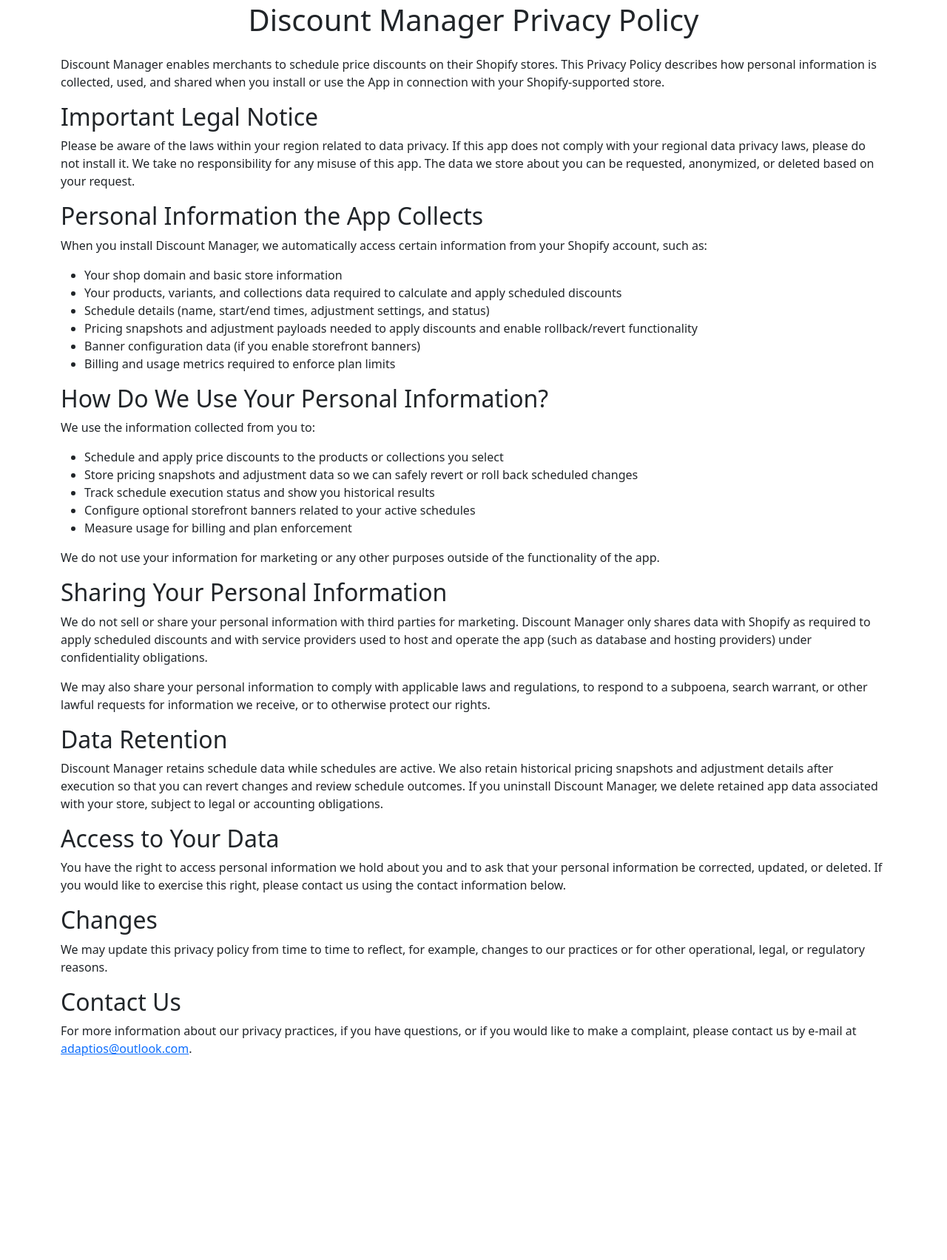
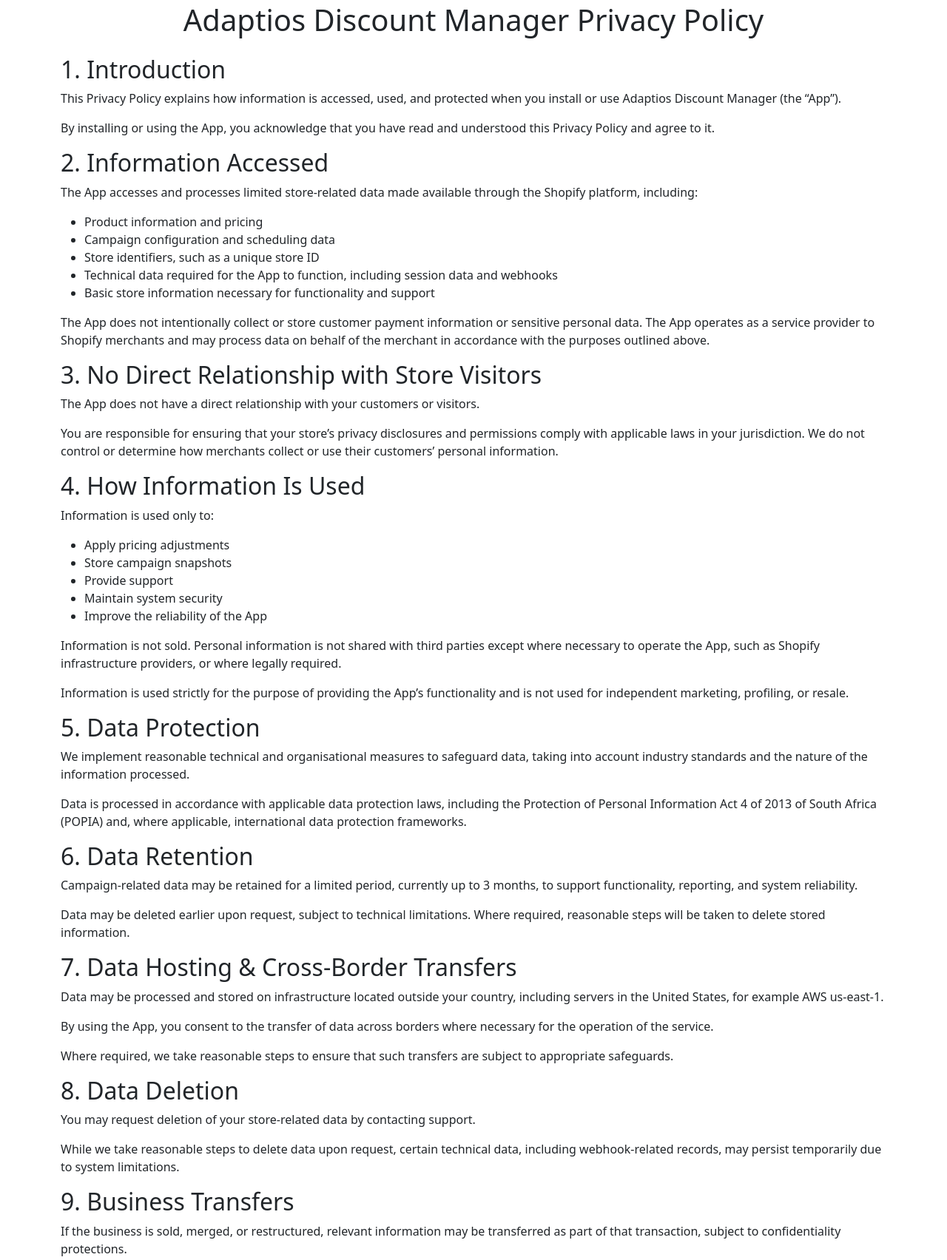
Before and after one commit to adaptios/adaptios.github.io, a website: page adaptios-discount-manager-privacy-policy.html in a window 1280 px wide. Shown: the part 45-1749 px from the top of the page at 74% size. Before the commit the page ends 1523 px from the top, so only its background shows below. Drawn offline with nearby package versions, Linux system fonts and the light colour scheme.

Commit message:
updated privacy policy

```diff
--- a/adaptios-discount-manager-privacy-policy.html
+++ b/adaptios-discount-manager-privacy-policy.html
@@ -8,49 +8,125 @@
 </head>
 <body>
     <div class="container my-5">
-        <h1 class="text-center mb-4">Discount Manager Privacy Policy</h1>
-        <p>Discount Manager enables merchants to schedule price discounts on their Shopify stores. This Privacy Policy describes how personal information is collected, used, and shared when you install or use the App in connection with your Shopify-supported store.</p>
+        <h1 class="text-center mb-4">Adaptios Discount Manager Privacy Policy</h1>
 
-        <h2>Important Legal Notice</h2>
-        <p>Please be aware of the laws within your region related to data privacy. If this app does not comply with your regional data privacy laws, please do not install it. We take no responsibility for any misuse of this app. The data we store about you can be requested, anonymized, or deleted based on your request.</p>
+        <h2>1. Introduction</h2>
+        <p>
+            This Privacy Policy explains how information is accessed, used, and protected when you install or use
+            Adaptios Discount Manager (the “App”).
+        </p>
+        <p>
+            By installing or using the App, you acknowledge that you have read and understood this Privacy Policy
+            and agree to it.
+        </p>
 
-        <h2>Personal Information the App Collects</h2>
-        <p>When you install Discount Manager, we automatically access certain information from your Shopify account, such as:</p>
+        <h2>2. Information Accessed</h2>
+        <p>
+            The App accesses and processes limited store-related data made available through the Shopify platform,
+            including:
+        </p>
         <ul>
-            <li>Your shop domain and basic store information</li>
-            <li>Your products, variants, and collections data required to calculate and apply scheduled discounts</li>
-            <li>Schedule details (name, start/end times, adjustment settings, and status)</li>
-            <li>Pricing snapshots and adjustment payloads needed to apply discounts and enable rollback/revert functionality</li>
-            <li>Banner configuration data (if you enable storefront banners)</li>
-            <li>Billing and usage metrics required to enforce plan limits</li>
+            <li>Product information and pricing</li>
+            <li>Campaign configuration and scheduling data</li>
+            <li>Store identifiers, such as a unique store ID</li>
+            <li>Technical data required for the App to function, including session data and webhooks</li>
+            <li>Basic store information necessary for functionality and support</li>
         </ul>
+        <p>
+            The App does not intentionally collect or store customer payment information or sensitive personal data.
+            The App operates as a service provider to Shopify merchants and may process data on behalf of the merchant
+            in accordance with the purposes outlined above.
+        </p>
 
-        <h2>How Do We Use Your Personal Information?</h2>
-        <p>We use the information collected from you to:</p>
+        <h2>3. No Direct Relationship with Store Visitors</h2>
+        <p>
+            The App does not have a direct relationship with your customers or visitors.
+        </p>
+        <p>
+            You are responsible for ensuring that your store’s privacy disclosures and permissions comply with
+            applicable laws in your jurisdiction. We do not control or determine how merchants collect or use their
+            customers’ personal information.
+        </p>
+
+        <h2>4. How Information Is Used</h2>
+        <p>Information is used only to:</p>
         <ul>
-            <li>Schedule and apply price discounts to the products or collections you select</li>
-            <li>Store pricing snapshots and adjustment data so we can safely revert or roll back scheduled changes</li>
-            <li>Track schedule execution status and show you historical results</li>
-            <li>Configure optional storefront banners related to your active schedules</li>
-            <li>Measure usage for billing and plan enforcement</li>
+            <li>Apply pricing adjustments</li>
+            <li>Store campaign snapshots</li>
+            <li>Provide support</li>
+            <li>Maintain system security</li>
+            <li>Improve the reliability of the App</li>
         </ul>
-        <p>We do not use your information for marketing or any other purposes outside of the functionality of the app.</p>
+        <p>
+            Information is not sold. Personal information is not shared with third parties except where necessary to
+            operate the App, such as Shopify infrastructure providers, or where legally required.
+        </p>
+        <p>
+            Information is used strictly for the purpose of providing the App’s functionality and is not used for
+            independent marketing, profiling, or resale.
+        </p>
 
-        <h2>Sharing Your Personal Information</h2>
-        <p>We do not sell or share your personal information with third parties for marketing. Discount Manager only shares data with Shopify as required to apply scheduled discounts and with service providers used to host and operate the app (such as database and hosting providers) under confidentiality obligations.</p>
-        <p>We may also share your personal information to comply with applicable laws and regulations, to respond to a subpoena, search warrant, or other lawful requests for information we receive, or to otherwise protect our rights.</p>
+        <h2>5. Data Protection</h2>
+        <p>
+            We implement reasonable technical and organisational measures to safeguard data, taking into account
+            industry standards and the nature of the information processed.
+        </p>
+        <p>
+            Data is processed in accordance with applicable data protection laws, including the Protection of Personal
+            Information Act 4 of 2013 of South Africa (POPIA) and, where applicable, international data protection
+            frameworks.
+        </p>
 
-        <h2>Data Retention</h2>
-        <p>Discount Manager retains schedule data while schedules are active. We also retain historical pricing snapshots and adjustment details after execution so that you can revert changes and review schedule outcomes. If you uninstall Discount Manager, we delete retained app data associated with your store, subject to legal or accounting obligations.</p>
+        <h2>6. Data Retention</h2>
+        <p>
+            Campaign-related data may be retained for a limited period, currently up to 3 months, to support
+            functionality, reporting, and system reliability.
+        </p>
+        <p>
+            Data may be deleted earlier upon request, subject to technical limitations. Where required, reasonable
+            steps will be taken to delete stored information.
+        </p>
 
-        <h2>Access to Your Data</h2>
-        <p>You have the right to access personal information we hold about you and to ask that your personal information be corrected, updated, or deleted. If you would like to exercise this right, please contact us using the contact information below.</p>
+        <h2>7. Data Hosting &amp; Cross-Border Transfers</h2>
+        <p>
+            Data may be processed and stored on infrastructure located outside your country, including servers in the
+            United States, for example AWS us-east-1.
+        </p>
+        <p>
+            By using the App, you consent to the transfer of data across borders where necessary for the operation of
+            the service.
+        </p>
+        <p>
+            Where required, we take reasonable steps to ensure that such transfers are subject to appropriate
+            safeguards.
+        </p>
 
-        <h2>Changes</h2>
-        <p>We may update this privacy policy from time to time to reflect, for example, changes to our practices or for other operational, legal, or regulatory reasons.</p>
+        <h2>8. Data Deletion</h2>
+        <p>
+            You may request deletion of your store-related data by contacting support.
+        </p>
+        <p>
+            While we take reasonable steps to delete data upon request, certain technical data, including webhook-related
+            records, may persist temporarily due to system limitations.
+        </p>
 
-        <h2>Contact Us</h2>
-        <p>For more information about our privacy practices, if you have questions, or if you would like to make a complaint, please contact us by e-mail at <a href="mailto:adaptios@outlook.com">adaptios@outlook.com</a>.</p>
+        <h2>9. Business Transfers</h2>
+        <p>
+            If the business is sold, merged, or restructured, relevant information may be transferred as part of that
+            transaction, subject to confidentiality protections.
+        </p>
+
+        <h2>10. Updates</h2>
+        <p>
+            This Privacy Policy may be updated from time to time. Continued use of the App after updates means you
+            accept the revised version.
+        </p>
+
+        <h2>11. Contact</h2>
+        <p>
+            For privacy-related questions, please contact support at
+            <a href="mailto:adaptios@outlook.com">adaptios@outlook.com</a>.
+        </p>
     </div>
 </body>
 </html>
```
